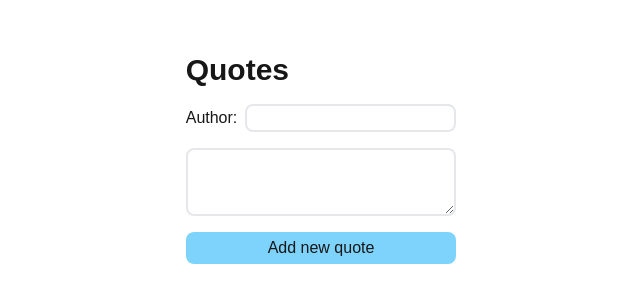
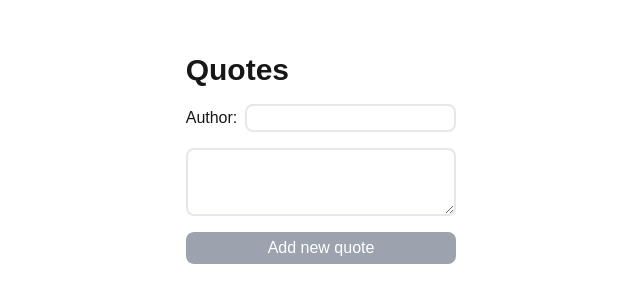
Before and after one commit to lidiaCirrone/quotes, a Next.js app: page / in a window 1280 px wide. Shown: the part 242-544 px from the top of the page, without its empty margins (319-959 px from the left). Built offline with nearby package versions, Linux system fonts and the light colour scheme; a web font is replaced by a local one.

Commit message:
handled disabled button + clear fields on add

```diff
--- a/components/Quotes/index.tsx
+++ b/components/Quotes/index.tsx
@@ -2,7 +2,8 @@
 
 import { storedQuotes } from "@/utils/storage";
 import { Quote } from "@/utils/types";
-import { ChangeEvent, useState } from "react";
+import clsx from "clsx";
+import { ChangeEvent, useMemo, useState } from "react";
 
 export default function Quotes() {
 
@@ -13,12 +14,15 @@ export default function Quotes() {
 
   const [allQuotes, setAllQuotes] = useState<Quote[]>(storedQuotes.getAll())
 
+  const isButtonDisabled = useMemo(() => quoteData.quote.trim() === '', [quoteData.quote])
+
   const addQuote = () => {
     const newQuote = {
       author: quoteData.author, quote: quoteData.quote
     }
     setAllQuotes(prev => ([...prev, newQuote]))
     storedQuotes.add(newQuote)
+    setQuoteData({author: '', quote: ''})
   }
 
   const handleChange = (field: 'author' | 'quote') => (e: ChangeEvent<HTMLInputElement | HTMLTextAreaElement>) => {
@@ -35,7 +39,7 @@ export default function Quotes() {
         <input type="text" name="author" id="author" className="border-2 rounded-lg border-grey" value={quoteData.author} onChange={handleChange('author')} />
       </div>
       <textarea value={quoteData.quote} className="border-2 rounded-lg p-2 border-grey" onChange={handleChange('quote')}></textarea>
-      <button className="bg-sky-300 rounded-lg p-1 hover:opacity-80" onClick={addQuote}>Add new quote</button>
+      <button className={clsx("rounded-lg p-1 ", isButtonDisabled ? 'bg-gray-400 text-white' : 'bg-sky-300 text-black hover:opacity-80')} onClick={addQuote} disabled={isButtonDisabled}>Add new quote</button>
 
       {allQuotes.map((item: Quote, i: number) => (
         <div key={`quote-${i}`}>
```
